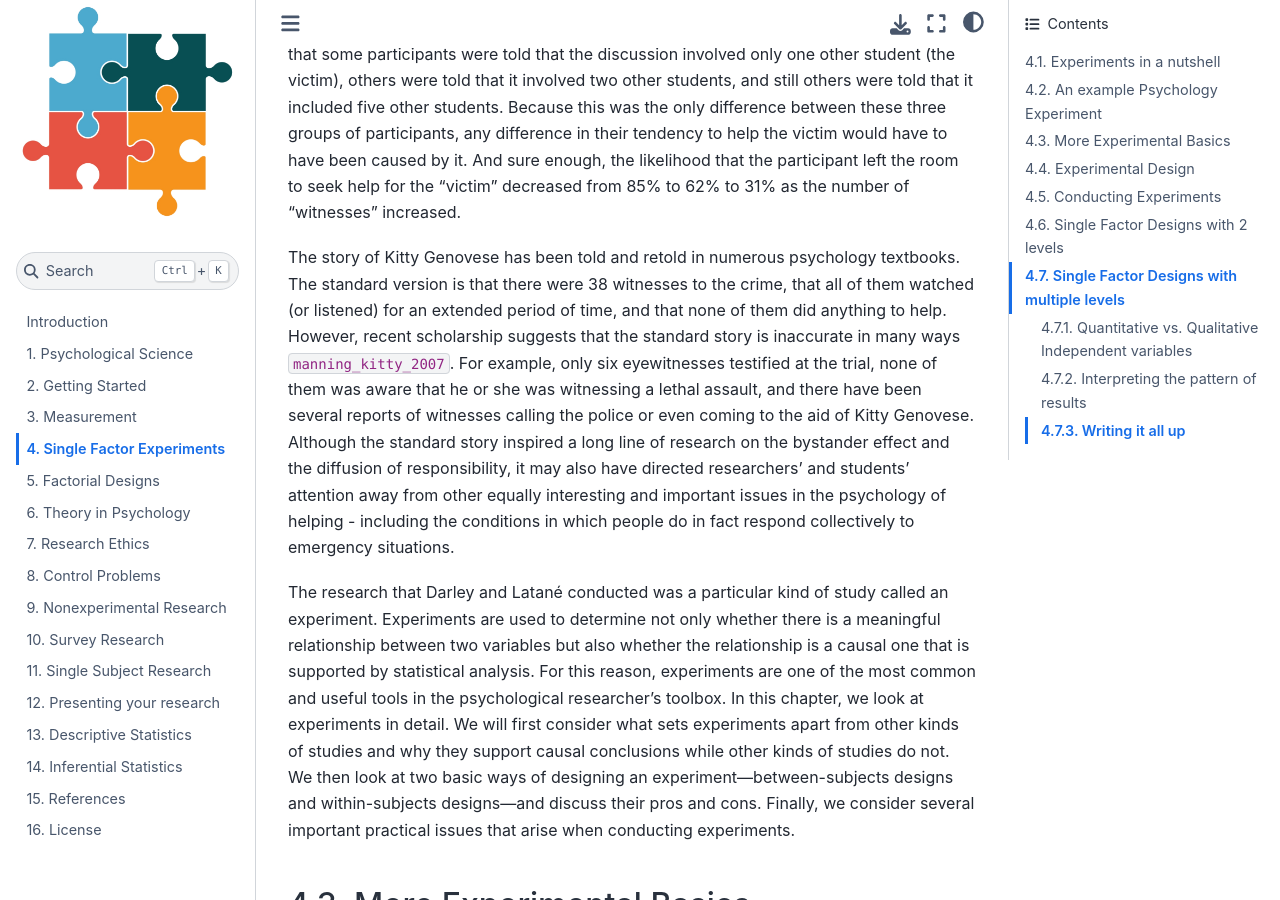
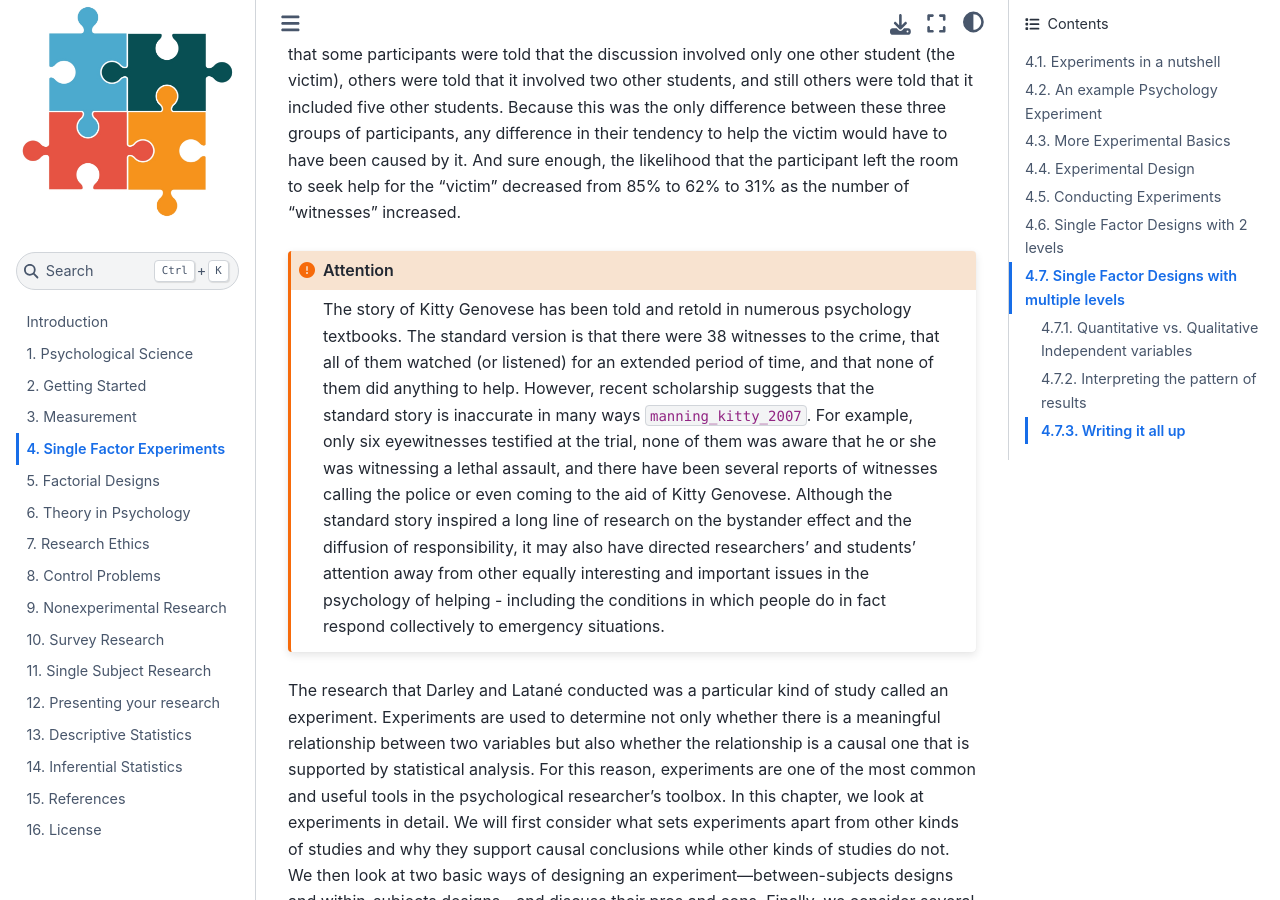
Before and after one commit to cluhmann/research-methods, a Jupyter Book: the page built from content/04-SingleFactor.md, in a window 1280 px wide and 900 px high, scrolled down 4378 px. Built offline with Jupyter Book 1.0.4 settings and Sphinx 7.4.7 and the Sphinx Book theme 1.1.4, drawn with Linux system fonts in a browser that asks for light colours; cross-references to code outside the pages are shown as plain code.

Commit message:
Update 04-SingleFactor.md

````diff
--- a/content/04-SingleFactor.md
+++ b/content/04-SingleFactor.md
@@ -59,7 +59,9 @@ So to test their hypothesis, Darley and Latané created a simulated emergency si
 
 In actuality, there were no other students. These comments had been prerecorded and were played back to create the appearance of a real emergency. The key to the study was that some participants were told that the discussion involved only one other student (the victim), others were told that it involved two other students, and still others were told that it included five other students. Because this was the only difference between these three groups of participants, any difference in their tendency to help the victim would have to have been caused by it. And sure enough, the likelihood that the participant left the room to seek help for the "victim" decreased from 85% to 62% to 31% as the number of "witnesses" increased.
 
+```{attention}
 The story of Kitty Genovese has been told and retold in numerous psychology textbooks. The standard version is that there were 38 witnesses to the crime, that all of them watched (or listened) for an extended period of time, and that none of them did anything to help. However, recent scholarship suggests that the standard story is inaccurate in many ways {cite}`manning_kitty_2007`. For example, only six eyewitnesses testified at the trial, none of them was aware that he or she was witnessing a lethal assault, and there have been several reports of witnesses calling the police or even coming to the aid of Kitty Genovese. Although the standard story inspired a long line of research on the bystander effect and the diffusion of responsibility, it may also have directed researchers' and students' attention away from other equally interesting and important issues in the psychology of helping - including the conditions in which people do in fact respond collectively to emergency situations.
+```
 
 The research that Darley and Latané conducted was a particular kind of study called an experiment. Experiments are used to determine not only whether there is a meaningful relationship between two variables but also whether the relationship is a causal one that is supported by statistical analysis. For this reason, experiments are one of the most common and useful tools in the psychological researcher’s toolbox. In this chapter, we look at experiments in detail. We will first consider what sets experiments apart from other kinds of studies and why they support causal conclusions while other kinds of studies do not. We then look at two basic ways of designing an experiment—between-subjects designs and within-subjects designs—and discuss their pros and cons. Finally, we consider several important practical issues that arise when conducting experiments.
 
````
